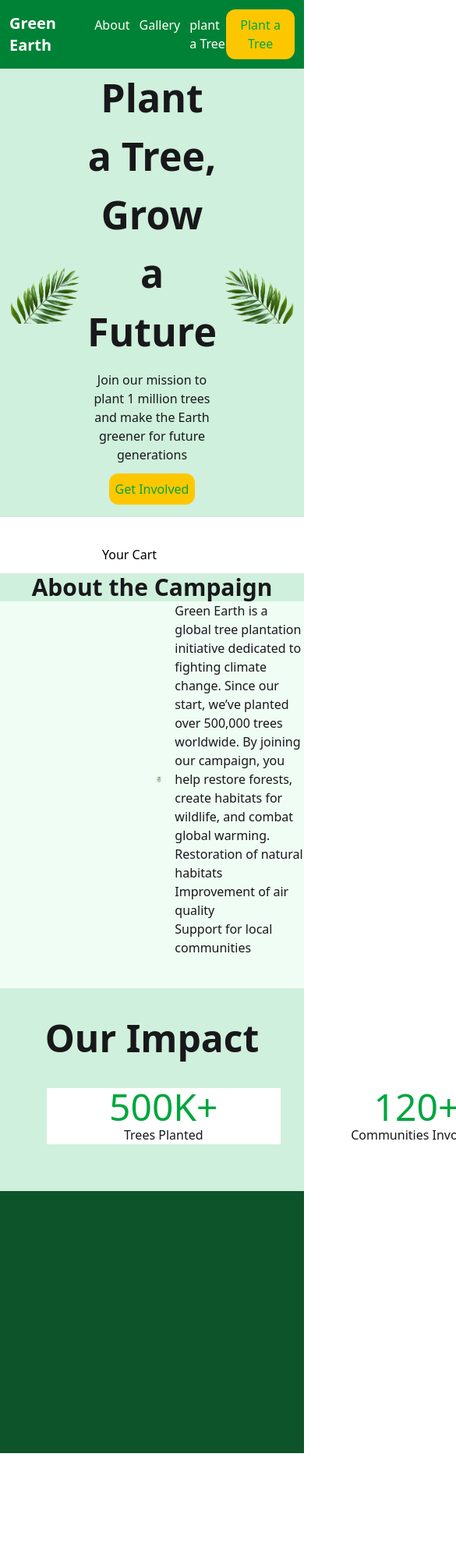
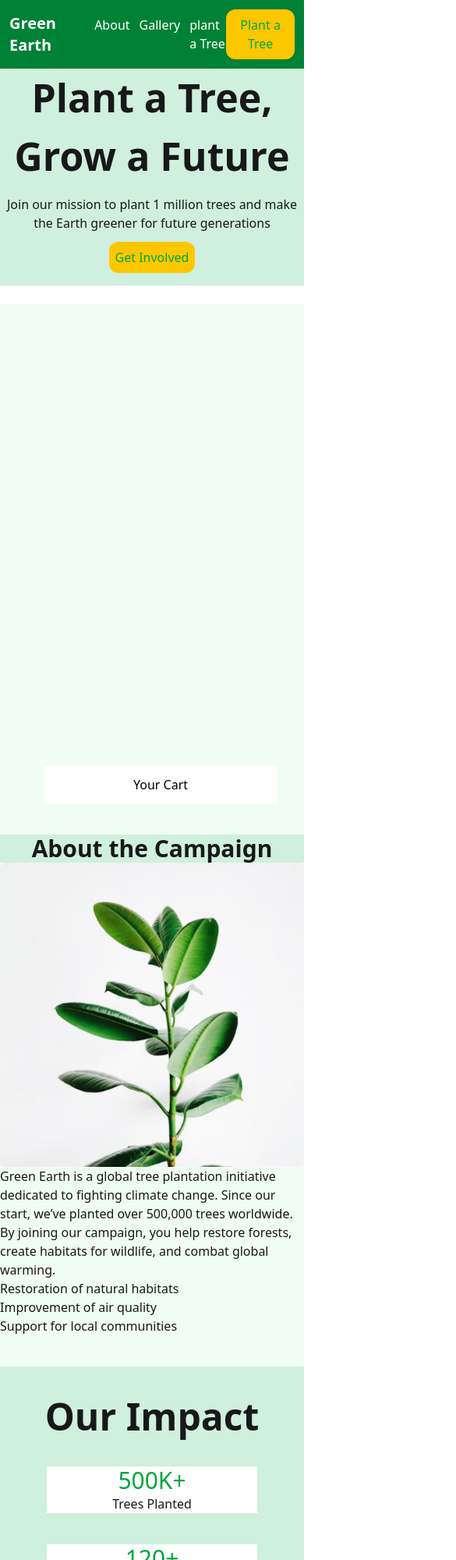
Before and after one commit to shezan-223/tree-assingment, a plain HTML site: page index.html in a window 390 px wide. Shown: the top 2000 px of the page at 78% size, 585 px wide, since content can reach past the window. Before the commit the page ends 1863 px from the top, so only its background shows below. Drawn offline with nearby package versions, Linux system fonts and the light colour scheme; no server answers.

Commit message:
completed full responsiveness

```diff
--- a/index.html
+++ b/index.html
@@ -9,7 +9,7 @@
     <link href="https://cdn.jsdelivr.net/npm/daisyui@5" rel="stylesheet" type="text/css" />
 <script src="https://cdn.jsdelivr.net/npm/@tailwindcss/browser@4"></script>
 </head>
-<body>
+<body class="overflow-x-hidden">
     <nav class="p-3 bg-green-700 flex justify-around  items-center">
         <div class="nav-left font-bold text-white text-xl "> Green Earth</div>
         <div class="nav-mid  text-white flex gap-3"> <a href="#"></a>About
@@ -22,7 +22,7 @@
     <!-- banner section -->
     <div class="banner-container bg-[#CFF0DC] flex justify-around items-center h-auto ">
         <section class="banner-left ">
-            <img src="./assets/hero-leaf1.png" alt="">
+            <img class="hidden lg:block" src="./assets/hero-leaf1.png" alt="">
         </section>
 
         <section class="banner-text text-center pb-4  ">
@@ -31,7 +31,7 @@
             <button class=" bg-yellow-400 p-2 rounded-xl text-green-600"> Get Involved</button>
         </section>
         <section class="banner-right">
-            <img src="./assets/hero-leaf2.png" alt="">
+            <img class="hidden lg:block" src="./assets/hero-leaf2.png" alt="">
 
         </section>
 
@@ -39,24 +39,24 @@
 
 
     <!-- treee section  -->
-      <!-- <main class="w-auto h-auto bg-[#F0FDF4]   mt-6 flex p-10 "> -->
+      <main class="w-auto h-auto bg-[#F0FDF4]   mt-6 lg:flex p-10 ">
 
 
        <!-- catagory container  -->
-         <!-- <div id="catagory-container" class=" h-[480px]  w-[250px] mt-6 ">
-           -->
+         <div id="catagory-container" class=" h-[480px]  w-[250px] mt-6 ">
+
 
 
          </div>
-         <!--product container -->
-         <!-- <div  id="product-container" class="grid grid-cols-1 sm:grid-cols-2 lg:grid-cols-3 gap-6   mt-6 "> -->
+         <!-- product container -->
+         <div  id="product-container" class="grid grid-cols-1 sm:grid-cols-2 lg:grid-cols-3 gap-6   mt-6 ">
 
 
 
 
 
          </div>
-         <!-- CRAD -->
+         <!-- CRAT -->
 
         <section id="cart-container" class=" bg-white w-[300px] h-[100ppx] p-3 mt-6 ml-4">
             <h1 class="text-black text-center">Your Cart</h1>
@@ -67,11 +67,11 @@
      </main>
      <section>
         <h1 class="text-3xl text-center bg-[#CFF0DC] font-bold "> About the Campaign</h1>
-        <div class="campain bg-[#F0FDF4] flex  items-center gap-4 pl-50 pb-10">
-            <div class="camp-left w-[50%] h-full ">
+        <div class="campain bg-[#F0FDF4] lg:flex justify-evenly  items-center   pb-10">
+            <div class="camp-left h-full ">
                 <img src="./assets/about.png" alt="">
             </div>
-            <div class="camp-right max-w-[530px] ">
+            <div class="camp-right lg:max-w-[530px] text-left  ">
                 <p>Green Earth is a global tree plantation initiative dedicated to fighting climate change. Since our start, we’ve planted over 500,000 trees worldwide. By joining our campaign, you help restore forests, create habitats for wildlife, and combat global warming.</p>
                 <ul>
                     <li>Restoration of natural habitats</li>
@@ -92,36 +92,45 @@
      <div class="impact bg-[#CFF0DC] p-10 ">
         <div class="impact-title text-5xl text-center font-bold "><h1> Our Impact </h1></div>
 
-        <section class="flex justify-between items-center mt-5">
+        <section class=" lg:flex justify-between items-center mt-5">
 
-        <div class="impact-right p-5 ">
-            <h1 class="review-title text-green-600 bg-white text-5xl text-center px-20 ">500K+</h1>
+        <div class="impact-left p-5 ">
+            <h1 class="review-title  text-green-600 bg-white  lg:text-5xl text-3xl  text-center px-20 ">500K+</h1>
             <p class="impact-para  bg-white text-center"> Trees Planted</p>
 
         </div>
         <div class="impact-center p-5">
-             <h1 class="review-title text-green-600 bg-white text-5xl text-center px-20 ">120+</h1>
+             <h1 class="review-title text-green-600 bg-white lg:text-5xl text-3xl text-center px-20 ">120+</h1>
             <p class="impact-para  bg-white text-center"> Communities Involved </p>
 
         </div>
-        <div class="impact-left  p-5">
-             <h1 class="review-title px-20 text-green-600 bg-white text-5xl text-center">30+</h1>
+        <div class="impact-right  p-5">
+             <h1 class="review-title px-20 text-green-600 bg-white lg:text-5xl text-3xl text-center">30+</h1>
             <p class="impact-para  bg-white text-center"> Countries Reached</p>
         </div> </section>
 
 </div>
 
-<section class="footer bg-green-900  ">
-    <h1 class="text-4xl text-white text-center px-180 font-bold">Plant a Tree Today</h1>
-    <div class="box px-180 pb-4  ">
+<section class="footer bg-green-700 flex flex-col justify-center items-center ">
+    <h1 class="text-4xl text-white text-center font-bold">Plant a Tree Today</h1>
+    <div class="box  pb-4  ">
         <input type="text" placeholder="Your Name" class="input  text-left px-20 rounded-md" />
         <input type="text" placeholder="Your Email Address" class="input px-20" />
-        <input type="text" placeholder="Number of Trees" class="input px-20" />
+       <select class="select ">
+  <option disabled selected>Number Of Trees</option>
+  <option>5</option>
+  <option>10</option>
+  <option>more</option>
+</select>
         <button class="bg-[#FACC15] text-green-700 rounded-md px-31 py-2"> Donate now</button>
     </div>
 
 
 </section>
+<footer class="footer-last p-5 w-full bg-[#14532D] text-center text-white">
+    © 2025 Green Earth. All Rights Reserved.
+</footer>
+
 
 
     <script src="./index.js"></script>
```
